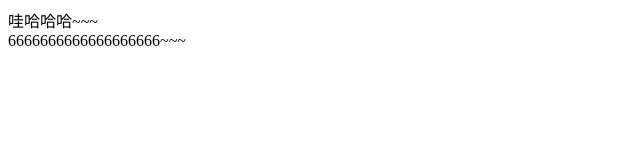
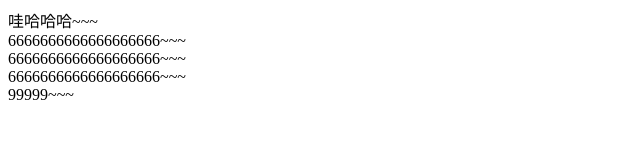
Before and after one commit to guozhiqing/orabb, a website: page index.html in a window 1280 px wide. Shown: the whole page, without its empty margins (0-640 px from the left). Drawn offline with Linux system fonts and the light colour scheme.

Commit message:
再一次修改index

```diff
--- a/index.html
+++ b/index.html
@@ -4,10 +4,13 @@
     <meta charset="UTF-8">
     <meta name="viewport" content="width=device-width, initial-scale=1.0">
     <meta http-equiv="X-UA-Compatible" content="ie=edge">
-    <title>Document</title>
+    <title>orange</title>
 </head>
 <body>
     <div>哇哈哈哈~~~</div>
     <div>6666666666666666666~~~</div>
+    <div>6666666666666666666~~~</div>
+    <div>6666666666666666666~~~</div>
+    <div>99999~~~</div>
 </body>
 </html>
```
